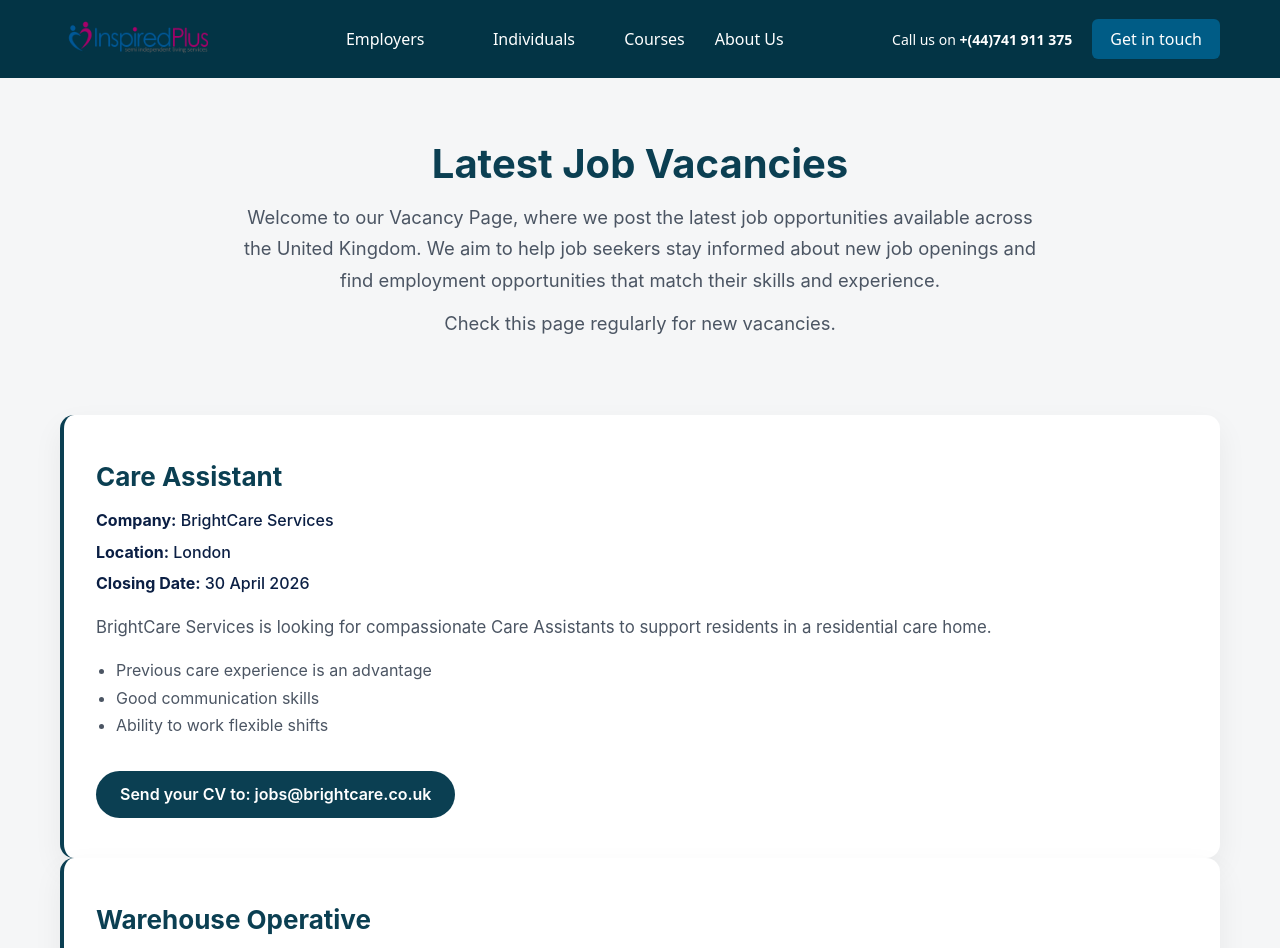
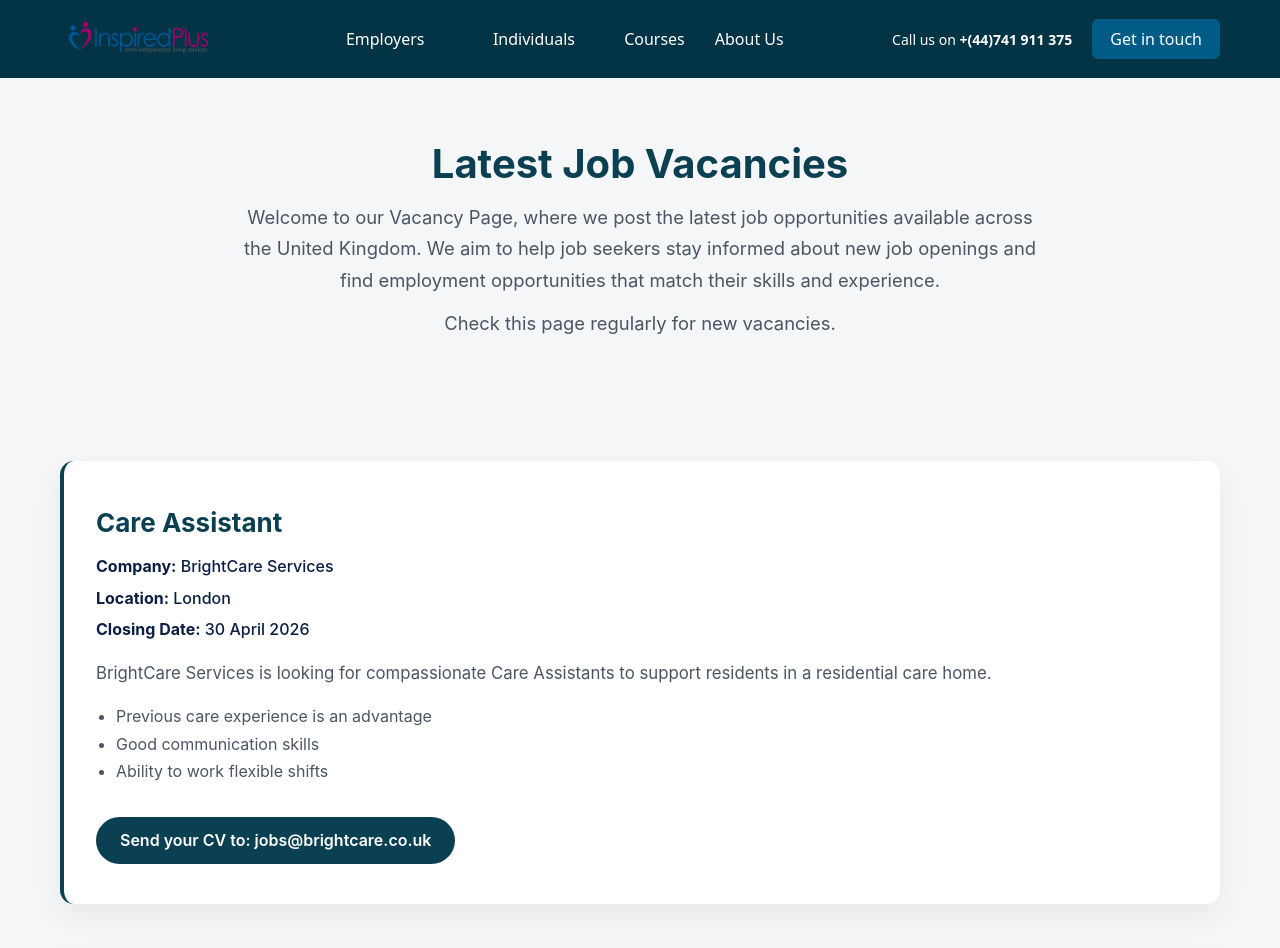
Before and after one commit to HudsonWayne/Inspired-Plus, a React (Vite) app in the folder inspired_plus/: page /vacancies in a window 1280 px wide. Shown: the top 948 px of the page. Built offline with nearby package versions, Linux system fonts and the light colour scheme.

Commit message:
initial commit

```diff
--- a/inspired_plus/src/components/Vacancies/Vacancies.css
+++ b/inspired_plus/src/components/Vacancies/Vacancies.css
@@ -50,6 +50,7 @@
 .job-card {
   background: #ffffff;
   padding: 2.5rem 2rem;
+  margin-top: 46px;
   border-radius: 14px;
   box-shadow: 0 12px 30px rgba(0,0,0,0.06);
   transition: transform 0.3s ease, box-shadow 0.3s ease;
```
